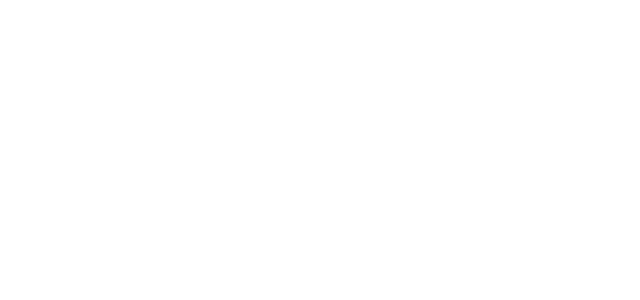
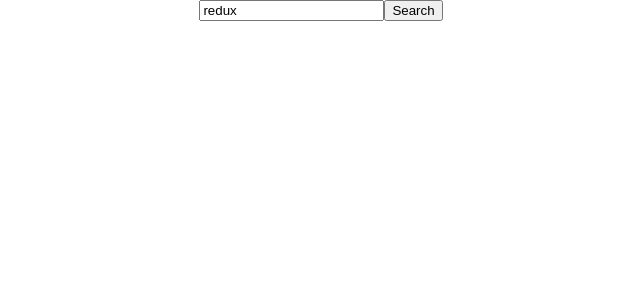
Before and after one commit to lcantillo00/react-book, a React (Create React App) app in the folder book/: page / in a window 1280 px wide. Shown: the top 300 px of the page, without its empty margins (319-959 px from the left). Built offline with nearby package versions, Linux system fonts and the light colour scheme.

Commit message:
adding the search input

```diff
--- a/book/src/App.js
+++ b/book/src/App.js
@@ -1,11 +1,40 @@
 import React, { Component } from 'react';
 import logo from './logo.svg';
 import './App.css';
+const DEFAULT_QUERY='redux';
+const DEFAULT_PAGE=0;
+const PATH_BASE='https://www.googleapis.com/books/v1/';
+const PARTH_SEARCH='/search';
+const PARAM_SEARCH='query=';
+const  PARAM_PAGE='page=';
+const  PARAM_HPP='hitsPerPage=';
+const DEFAULT_HPP='100';
+
+
+ const Search=({value,onChange,children,onSubmit})=>
+     <form onSubmit={onSubmit}>
+         <input type="text" value={value} onChange={onChange}/>
+         <button type="submit">{children}</button>
+     </form>
+
+
+
+
 
 class App extends Component {
+    constructor(props){
+        super(props)
+        // this.onSearchChange=this.onSearchChange.bind(this);
+        // this.onSerachSubmit=this.onSerachSubmit.bind(this);
+        this.state={
+            searchTerm:DEFAULT_QUERY
+        }
+    }
   render() {
+      const{searchTerm}=this.state;
     return (
       <div className="App">
+          <Search value={searchTerm} >Search</Search>
 
 
       </div>
```
